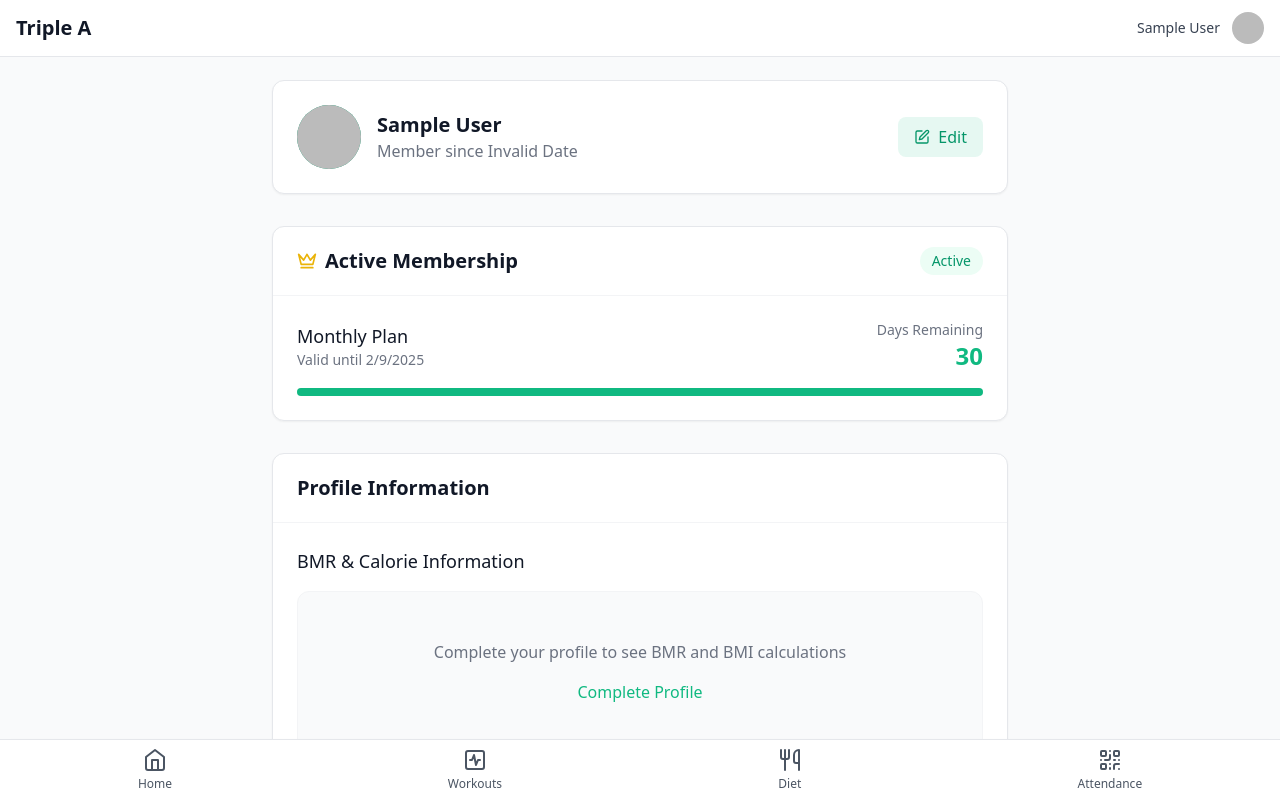
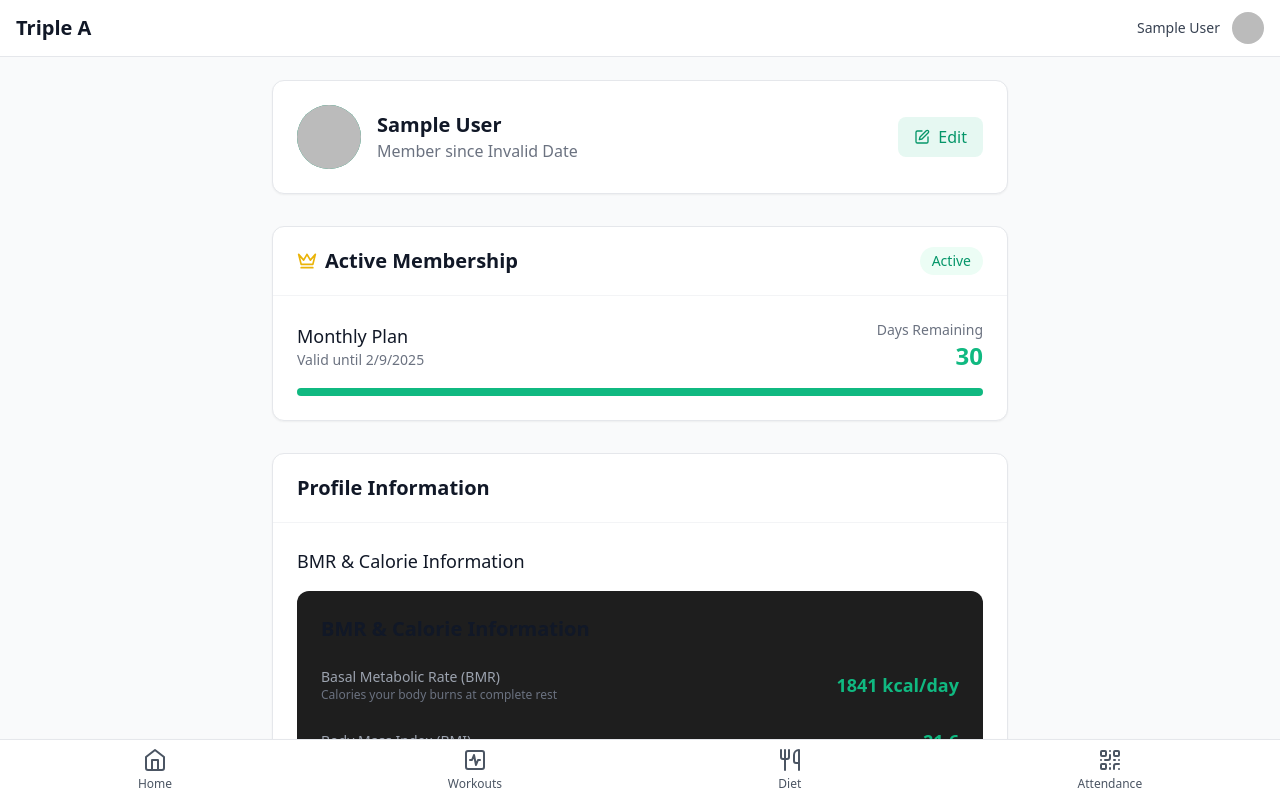
Before and after one commit to super-mogger/Triple_A, a React (Vite) app: page /profile in a window 1280 px wide. Shown: the top 798 px of the page. Built offline with nearby package versions, Linux system fonts and the light colour scheme; no server answers; the database is empty; sample sign-in values are in the browser's storage.

Commit message:
new-code7

```diff
--- a/src/pages/Profile.tsx
+++ b/src/pages/Profile.tsx
@@ -236,60 +236,44 @@ export default function Profile() {
             {/* BMR and Calorie Information */}
             <div>
               <h3 className="text-lg font-medium mb-4 text-gray-900 dark:text-white">BMR & Calorie Information</h3>
-              <div className="bg-gray-50 dark:bg-[#282828] rounded-xl p-6 space-y-6 border border-gray-100 dark:border-gray-700">
-                {profileData?.stats?.weight && profileData?.stats?.height && profileData?.personalInfo?.age ? (
-                  <>
-                    {/* BMR Calculation */}
+              <div className="bg-[#1E1E1E] rounded-xl p-6">
+                <h2 className="text-xl font-semibold mb-6">BMR & Calorie Information</h2>
+
+                <div className="space-y-6">
+                  {/* BMR Display */}
+                  <div className="flex justify-between items-center">
                     <div>
-                      <div className="flex justify-between items-center mb-2">
-                        <p className="text-sm text-gray-600 dark:text-gray-400">Basal Metabolic Rate (BMR)</p>
-                        <p className="text-lg font-semibold text-emerald-500">
-                          {Math.round(
-                            profileData.personalInfo.gender === 'male'
-                              ? 88.362 + (13.397 * Number(profileData.stats.weight)) + (4.799 * Number(profileData.stats.height)) - (5.677 * Number(profileData.personalInfo.age))
-                              : 447.593 + (9.247 * Number(profileData.stats.weight)) + (3.098 * Number(profileData.stats.height)) - (4.330 * Number(profileData.personalInfo.age))
-                          )} kcal/day
-                        </p>
-                      </div>
-                      <p className="text-xs text-gray-500 dark:text-gray-400">Calories your body burns at complete rest</p>
+                      <p className="text-sm text-gray-400">Basal Metabolic Rate (BMR)</p>
+                      <p className="text-xs text-gray-500">Calories your body burns at complete rest</p>
+                    </div>
+                    <p className="text-lg font-semibold text-emerald-500">1841 kcal/day</p>
+                  </div>
+
+                  {/* BMI Display */}
+                  <div>
+                    <div className="flex justify-between items-center mb-2">
+                      <p className="text-sm text-gray-400">Body Mass Index (BMI)</p>
+                      <p className="text-lg font-semibold text-emerald-500">21.6</p>
                     </div>
 
-                    {/* BMI Section */}
-                    <div>
-                      <div className="flex justify-between items-center mb-2">
-                        <p className="text-sm text-gray-600 dark:text-gray-400">Body Mass Index (BMI)</p>
-                        <p className="text-lg font-semibold text-emerald-500">
-                          {(Number(profileData.stats.weight) / Math.pow(Number(profileData.stats.height) / 100, 2)).toFixed(1)}
-                        </p>
-                      </div>
-                      <div className="h-2.5 bg-gray-200 dark:bg-gray-700 rounded-full overflow-hidden">
-                        <div
-                          className="h-full transition-all duration-300 rounded-full"
-                          style={{
-                            width: '60%',
-                            background: 'linear-gradient(to right, #22c55e, #eab308, #ef4444)'
-                          }}
-                        />
-                      </div>
-                      <div className="flex justify-between text-xs mt-1">
-                        <span className="text-gray-500 dark:text-gray-400">Underweight</span>
-                        <span className="text-gray-500 dark:text-gray-400">Normal</span>
-                        <span className="text-gray-500 dark:text-gray-400">Overweight</span>
-                        <span className="text-gray-500 dark:text-gray-400">Obese</span>
-                      </div>
+                    {/* BMI Scale */}
+                    <div className="relative h-2 rounded-full overflow-hidden mb-2" style={{ background: 'linear-gradient(to right, #3b82f6, #22c55e, #eab308, #ef4444)' }}>
+                      {/* BMI Indicator */}
+                      <div
+                        className="absolute w-1 h-4 bg-white -top-1 transition-all duration-300"
+                        style={{ left: 'calc(21.6% * 2.5)', transform: 'translateX(-50%)' }}
+                      />
                     </div>
-                  </>
-                ) : (
-                  <div className="text-center py-6">
-                    <p className="text-gray-500 dark:text-gray-400">Complete your profile to see BMR and BMI calculations</p>
-                    <button
-                      onClick={() => navigate('/profile/edit')}
-                      className="mt-4 text-emerald-500 hover:text-emerald-600 font-medium"
-                    >
-                      Complete Profile
-                    </button>
+
+                    {/* BMI Categories */}
+                    <div className="flex justify-between text-xs text-gray-400">
+                      <span>Underweight</span>
+                      <span>Normal</span>
+                      <span>Overweight</span>
+                      <span>Obese</span>
+                    </div>
                   </div>
-                )}
+                </div>
               </div>
             </div>
 
```
